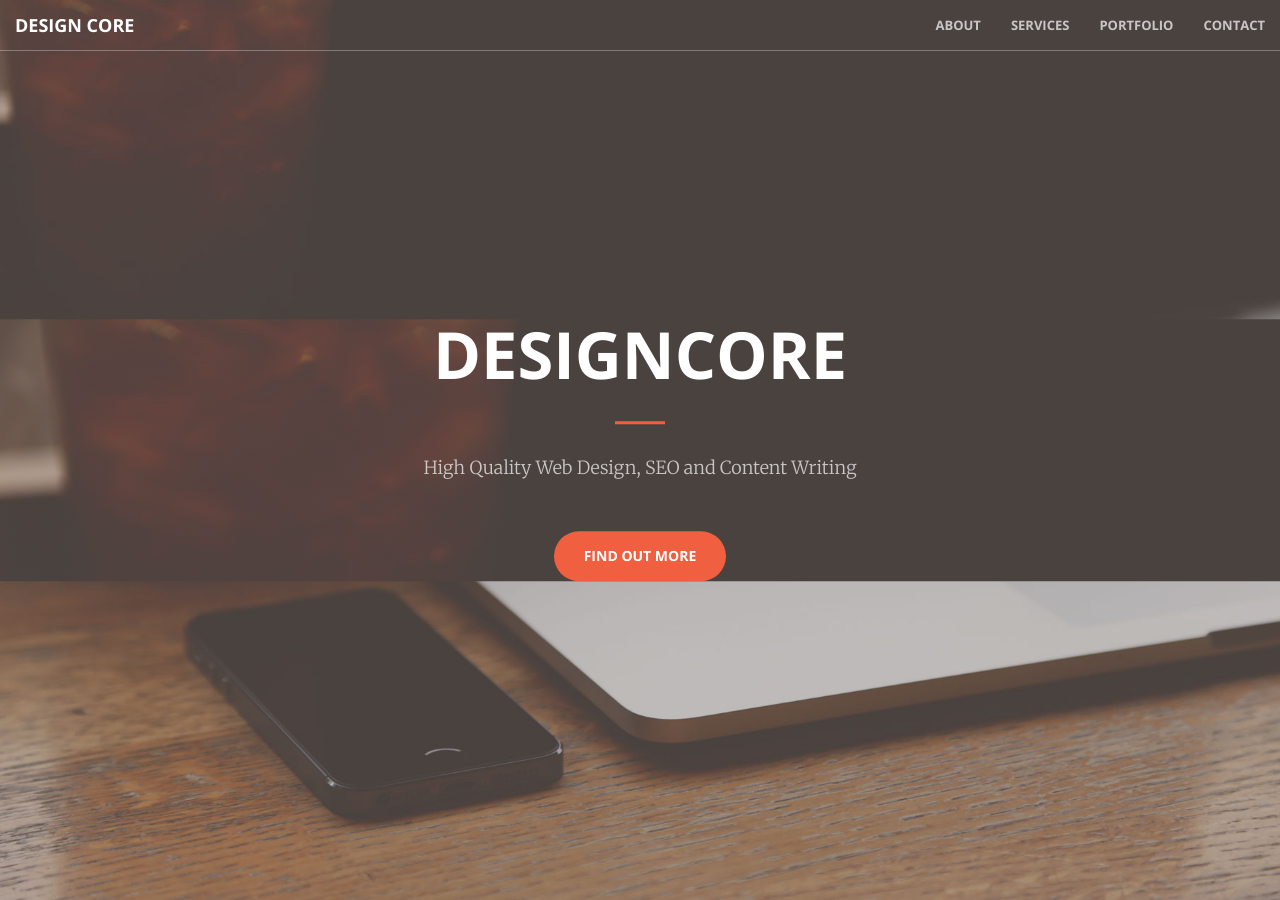
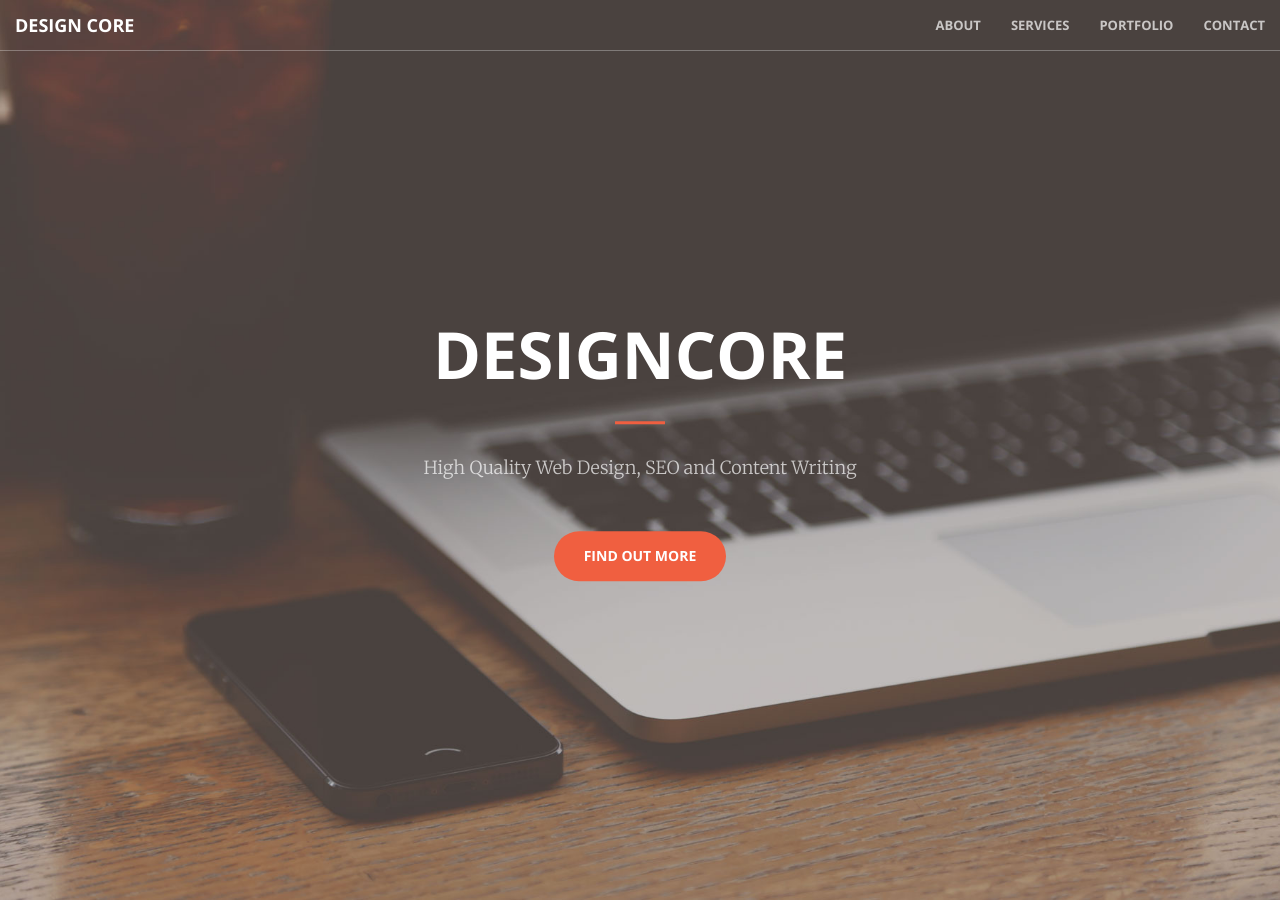
Before and after one commit to chippechipster/Design-Core, a Jekyll site: the page built from index.html, in a window 1280 px wide and 900 px high. Built offline with Jekyll 4.4.1, drawn with Linux system fonts in a browser that asks for light colours.

Commit message:
Updated 'index.html' via CloudCannon

```diff
--- a/index.html
+++ b/index.html
@@ -3,8 +3,8 @@
 title: Home Page
 ---
 
-<header>
-  <div class="header-content" style="background-image: url('/img/header.jpg')">
+<header style="background-image: url('/img/header.jpg')">
+  <div class="header-content">
     <div class="header-content-inner">
       <h1 class="editable">DesignCore</h1>
       <hr />
```
